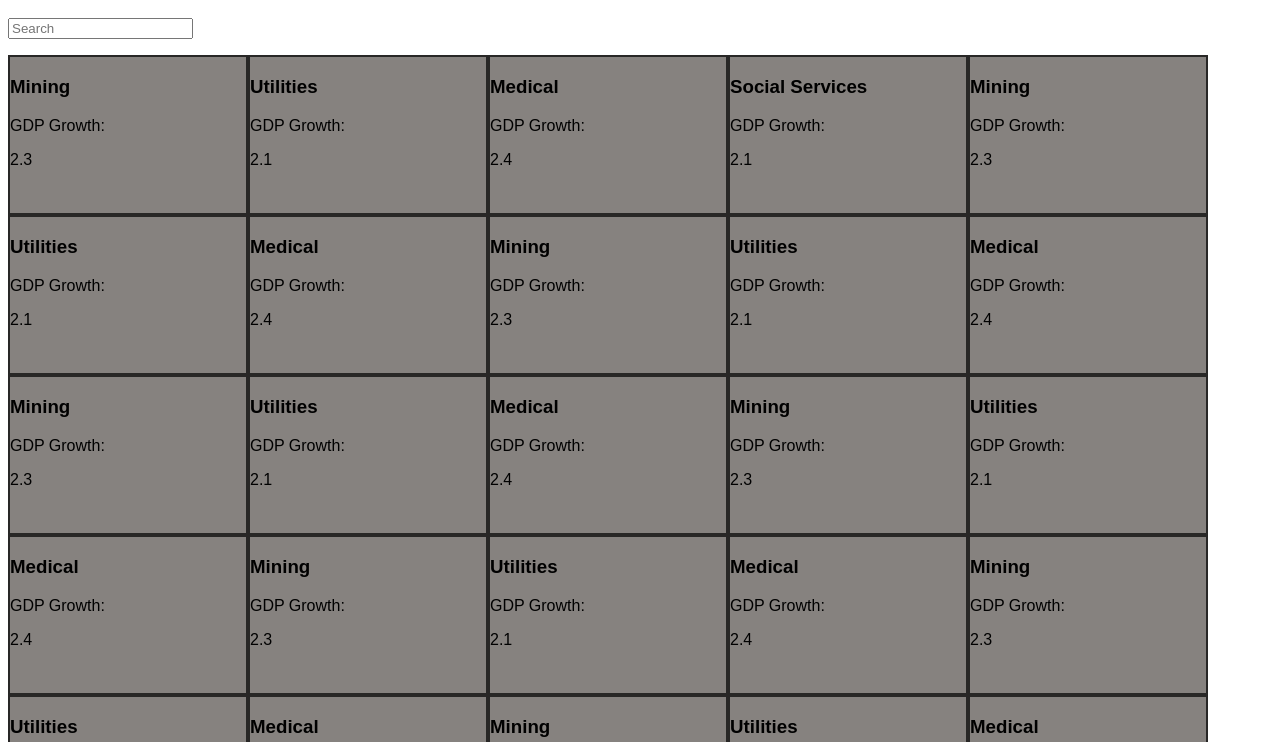
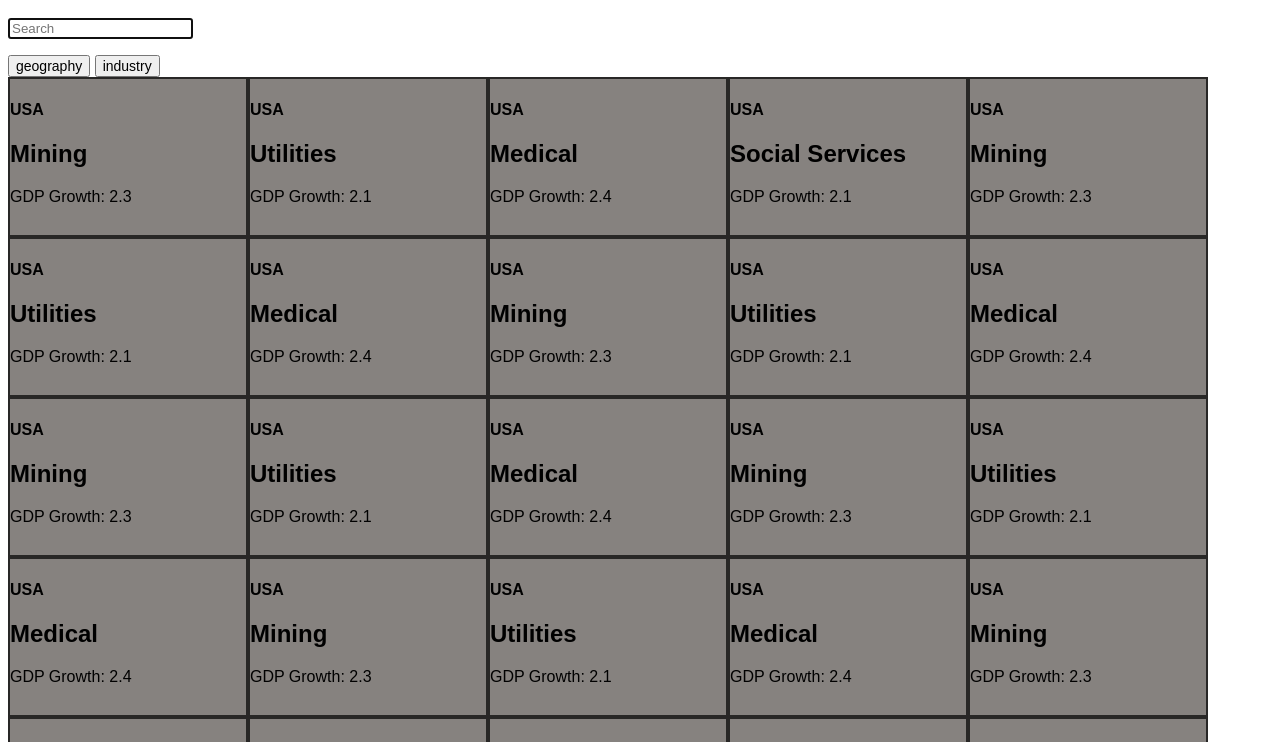
Before and after one commit to SigmaMonstR/optimus-prime, a plain HTML site: page index.html in a window 1280 px wide. Shown: the part 48-790 px from the top of the page. Drawn offline with Linux system fonts and the light colour scheme.

Commit message:
search criteria added

```diff
--- a/css/styles.css
+++ b/css/styles.css
@@ -27,4 +27,4 @@ body { font-family: sans-serif; }
   border-color: hsla(0, 0%, 0%, 0.7);
 }
 
-button { font-size: 20px; }
+button { font-size: 14px; }
--- a/index.html
+++ b/index.html
@@ -21,16 +21,20 @@
     <h1>~~~Viz</h1>
 
     <!--SEARCH BAR-->
-    <p><input type="text" class="quicksearch" placeholder="Search"/></p>
+    <p>
+        <input id="search" type="text" class="quicksearch" placeholder="Search"/>
+    </p>
+
+    <!--FILTER BUTTONS HERE-->
+    <div id="viz">
+      <button id="geography" onClick="choose('geography')">geography</button>
+      <button id="industry" onClick="choose('industry')">industry</button>
+      <div id="result"></div>
+    </div>
 
     <!--GRID GOES HERE-->
         <div class="grid">
-          <!--
-          <div class= "tile-item">
-            <h3 class= "industry"> Construction </h3>
-            <p> 99.99 </p>
-          </div>
-          -->
+
         </div>
 
     <script type="text/javascript" src="js/populate.js"></script>
--- a/js/populate.js
+++ b/js/populate.js
@@ -1,4 +1,20 @@
 // external js: isotope.pkgd.js
+
+var feature = 'industry'
+function choose(choice){
+    feature = choice; //console.log(feature);
+    if (feature == 'industry') {
+      document.getElementById("industry").style.background='#6EA7F5'
+      document.getElementById("geography").style.background='#FFFFFF'
+    }
+    else {
+      document.getElementById("geography").style.background='#6EA7F5'
+      document.getElementById("industry").style.background='#FFFFFF'
+    }
+    document.getElementById("search").value = "";
+    document.getElementById("search").focus();
+}
+
 var qsRegex;
 
 var $grid = $('.grid').isotope({
@@ -6,7 +22,12 @@ var $grid = $('.grid').isotope({
   masonry: {columnWidth: 80},
 
   filter: function() {
-    return qsRegex ? $(this).find('.industry').text().match( qsRegex ) : true;
+    if (feature == 'industry') {
+      return qsRegex ? $(this).find('.industry').text().match( qsRegex ) : true;
+    }
+    else if (feature == 'geography') {
+      return qsRegex ? $(this).find('.geography').text().match( qsRegex ) : true;
+    }
   }
 
 });
@@ -41,8 +62,11 @@ $(window).load( function(){
     for(i = 0; i < bea.length; i++){
 
           //
-          var $items = $("<div class= 'tile-item'> <h3 class= industry> " + bea[i].industry
-           + " </h3>" + "<p>GDP Growth:</p>" + "<p>" + bea[i].gdp_growth + "</p></div>");
+          var $items = $( "<div class= 'tile-item'>" +
+                            "<h4 class= geography> " + bea[i].geography + " </h4>" +
+                            "<h2 class= industry> " + bea[i].industry + " </h2>" +
+                            "<p>GDP Growth: " + bea[i].gdp_growth + "</p>" +
+                          "</div>");
 
           // append elements to container
           $grid.append( $items )
@@ -51,6 +75,6 @@ $(window).load( function(){
           .isotope( 'appended', $items);
     }
 
-  //  .isotope( 'reLayout', callback )
+  document.getElementById("search").focus();
 
 });
```
